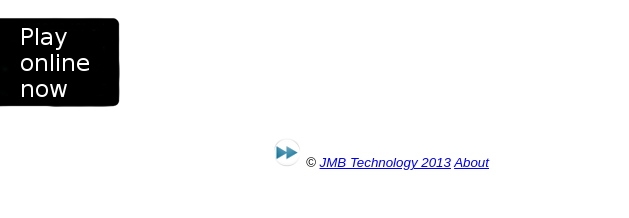
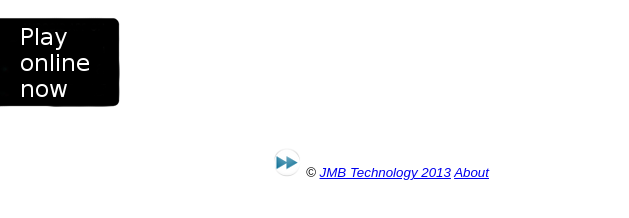
Before and after one commit to JMB-Technology-Limited/Progress-Bar--The-Game-Web, a plain HTML site: page index.html in a window 1280 px wide. Shown: the part 300-518 px from the top of the page, 651-1280 px from the left. Drawn offline with Linux system fonts and the light colour scheme.

Commit message:
Bit of padding round footer just to keep from edges of page

```diff
--- a/style.less
+++ b/style.less
@@ -163,5 +163,6 @@ html {
 		text-align: right;
 		font-size: 10pt;
 		font-style: italic;
+		padding: 10px 5px;
 	}
 }
```
Also changed, not shown: style.css.
